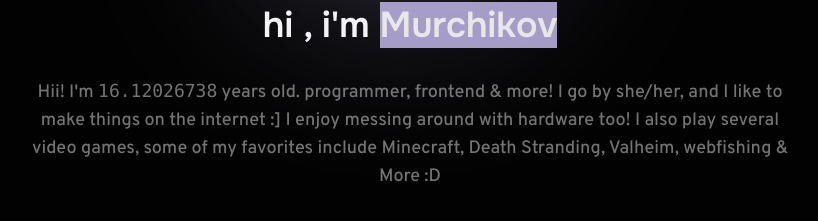
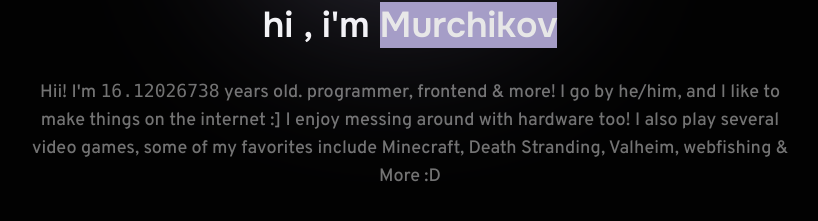
Before and after one commit to Murchik0v/www, a Nuxt app: page / in a window 1280 px wide. Shown: the part 315-536 px from the top of the page, without its empty margins (230-1048 px from the left). Built offline with nearby package versions, Linux system fonts and the light colour scheme.

Commit message:
Update index.vue

```diff
--- a/pages/index.vue
+++ b/pages/index.vue
@@ -10,7 +10,7 @@
   <h1 class="font-[Onest] text-neutral-100 text-4xl font-semibold">hi , i'm <span class="text-white">Murchikov</span></h1>
   <p class="font-[Overpass] text-neutral-500 max-w-3xl font-medium text-lg">
   Hii!  I'm <code v-html="formattedAge"></code> years
-  old. programmer, frontend & more! I go by she/her, and I like to make things on the internet :] I enjoy messing around with hardware too! I also play several video games, some of my favorites include Minecraft, Death Stranding, Valheim, webfishing & More :D
+  old. programmer, frontend & more! I go by he/him, and I like to make things on the internet :] I enjoy messing around with hardware too! I also play several video games, some of my favorites include Minecraft, Death Stranding, Valheim, webfishing & More :D
 </p>
     </div>
        </div>
```
